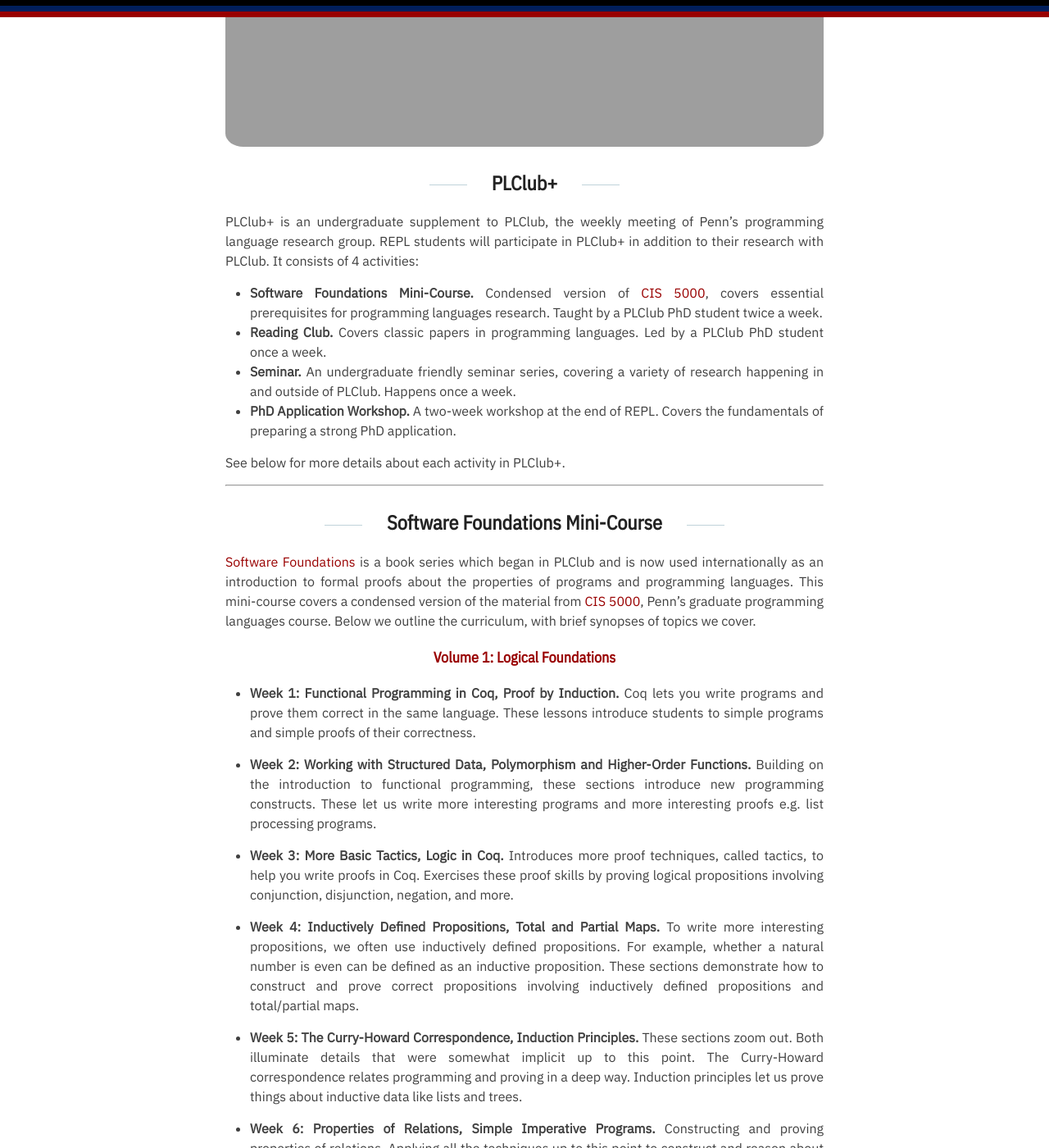
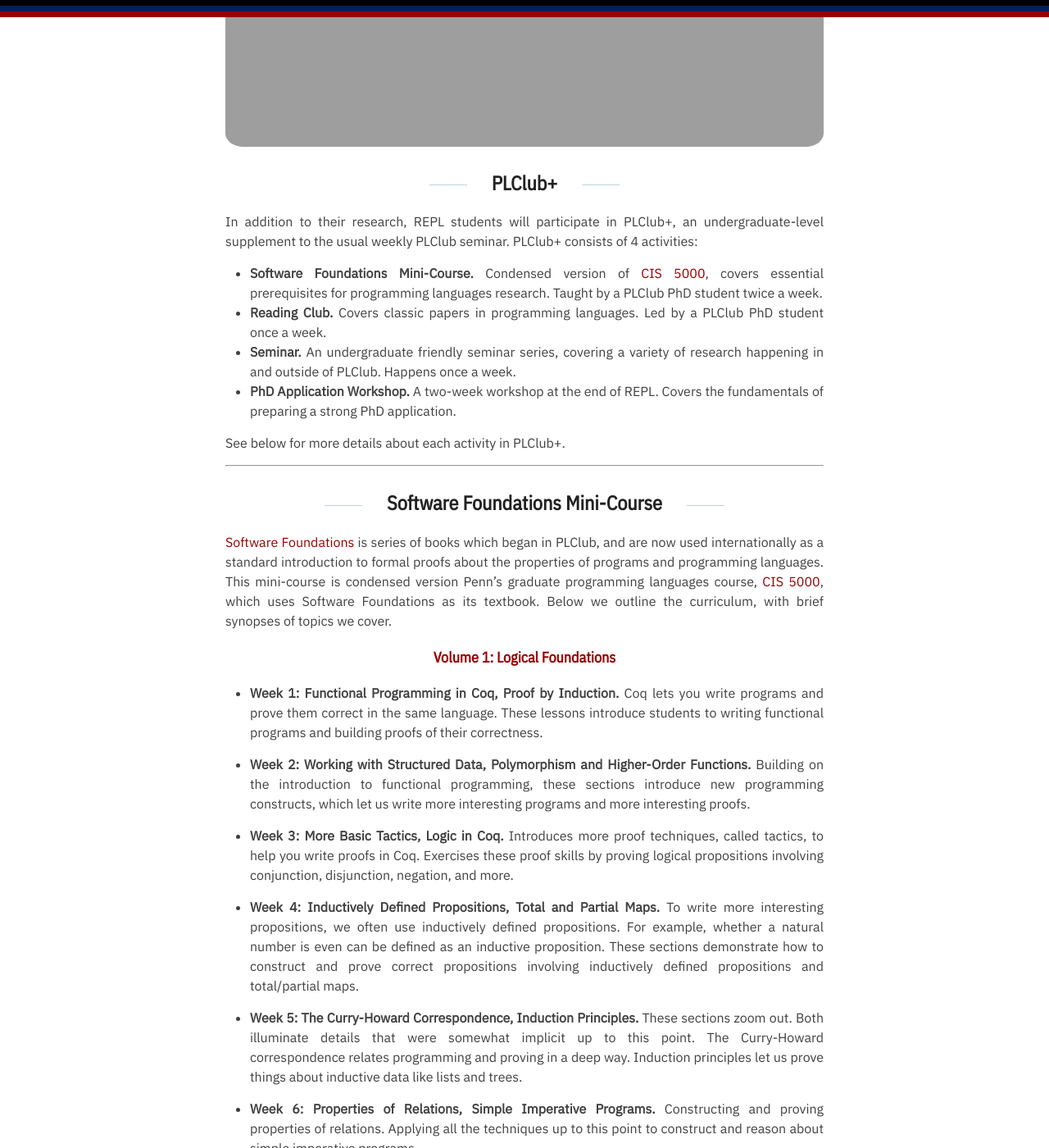
Before and after one commit to penn-repl/apply, a Jekyll site: the page built from _pages/plclub+.md, in a window 1280 px wide and 1400 px high, scrolled down 491 px. Shown: the whole window at 82% size. Built offline with Jekyll 4.4.1, drawn with Linux system fonts in a browser that asks for light colours.

Commit message:
some tweaks

```diff
--- a/_pages/plclub+.md
+++ b/_pages/plclub+.md
@@ -7,7 +7,7 @@ permalink: /plclub+/
 <img align="center" width="100%" src="/images/plclub+.png">
 
 ## PLClub+
-PLClub+ is an undergraduate supplement to PLClub, the weekly meeting of Penn's programming language research group. REPL students will participate in PLClub+ in addition to their research with PLClub. It consists of 4 activities:
+In addition to their research, REPL students will participate in PLClub+, an undergraduate-level supplement to the usual weekly PLClub seminar. PLClub+ consists of 4 activities:
 - **Software Foundations Mini-Course.** Condensed version of [CIS 5000](https://www.seas.upenn.edu/~cis5000/current/index.html), covers essential prerequisites for programming languages research. Taught by a PLClub PhD student twice a week.
 - **Reading Club.** Covers classic papers in programming languages. Led by a PLClub PhD student once a week.
 - **Seminar.** An undergraduate friendly seminar series, covering a variety of research happening in and outside of PLClub. Happens once a week.
@@ -19,13 +19,19 @@ See below for more details about each activity in PLClub+.
 
 ## Software Foundations Mini-Course
 
-[Software Foundations](https://softwarefoundations.cis.upenn.edu) is a book series which began in PLClub and is now used internationally as an introduction to formal proofs about the properties of programs and programming languages. This mini-course covers a condensed version of the material from [CIS 5000](https://www.seas.upenn.edu/~cis5000/current/index.html), Penn's graduate programming languages course. Below we outline the curriculum, with brief synopses of topics we cover.
+[Software Foundations](https://softwarefoundations.cis.upenn.edu) is series of
+books which began in PLClub, and are now used internationally as a standard
+introduction to formal proofs about the properties of programs and programming
+languages.  This mini-course is condensed version Penn's graduate programming
+languages course, [CIS 5000](https://www.seas.upenn.edu/~cis5000/current/index.html),
+which uses Software Foundations as its textbook. Below we outline the curriculum, with brief
+synopses of topics we cover.
 
 #### <a href="https://softwarefoundations.cis.upenn.edu/lf-current/index.html">Volume 1: Logical Foundations</a>
 
-- **Week 1: Functional Programming in Coq, Proof by Induction.** Coq lets you write programs and prove them correct in the same language. These lessons introduce students to simple programs and simple proofs of their correctness.
+- **Week 1: Functional Programming in Coq, Proof by Induction.** Coq lets you write programs and prove them correct in the same language. These lessons introduce students to writing functional programs and building proofs of their correctness.
 
-- **Week 2: Working with Structured Data, Polymorphism and Higher-Order Functions.** Building on the introduction to functional programming, these sections introduce new programming constructs. These let us write more interesting programs and more interesting proofs e.g. list processing programs.
+- **Week 2: Working with Structured Data, Polymorphism and Higher-Order Functions.** Building on the introduction to functional programming, these sections introduce new programming constructs, which let us write more interesting programs and more interesting proofs.
 
 - **Week 3: More Basic Tactics, Logic in Coq.** Introduces more proof techniques, called tactics, to help you write proofs in Coq. Exercises these proof skills by proving logical propositions involving conjunction, disjunction, negation, and more.
 
```
